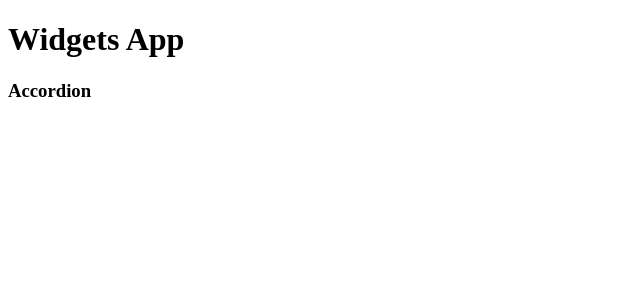
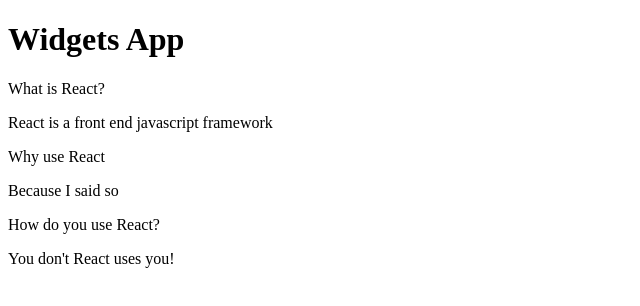
Before and after one commit to SkyHustle/widgets, a React (Create React App) app: page / in a window 1280 px wide. Shown: the top 306 px of the page, without its empty margins (0-640 px from the left). Built offline with nearby package versions, Linux system fonts and the light colour scheme.

Commit message:
Accordion should display items on the screen

```diff
--- a/src/App.js
+++ b/src/App.js
@@ -1,11 +1,26 @@
 import React from 'react';
 import Accordion from './components/Accordion';
+
+const items = [
+    {
+        title: "What is React?",
+        content: "React is a front end javascript framework"
+    },
+    {
+        title: "Why use React",
+        content: "Because I said so"
+    },
+    {
+        title: "How do you use React?",
+        content: "You don't React uses you!"
+    }
+]
 
 export default () => {
     return (
         <div>
             <h1>Widgets App</h1>
-            <Accordion />
+            <Accordion items={items} />
         </div>
 
     )
--- a/src/components/Accordion.js
+++ b/src/components/Accordion.js
@@ -1,7 +1,21 @@
 import React from 'react'
 
-const Accordion = () => {
-    return <h3>Accordion</h3>;
+const Accordion = ({ items }) => {
+    const renderedItems = items.map(item => {
+        return (
+            <div key={item.title}>
+                <div className="title active">
+                    <i className="dropDown icon"></i>
+                    {item.title}
+                </div>
+                <div className="content active">
+                    <p>{item.content}</p>
+                </div>
+            </div>
+        )
+    });
+
+    return <div>{renderedItems}</div>;
 }
 
 export default Accordion;
```
